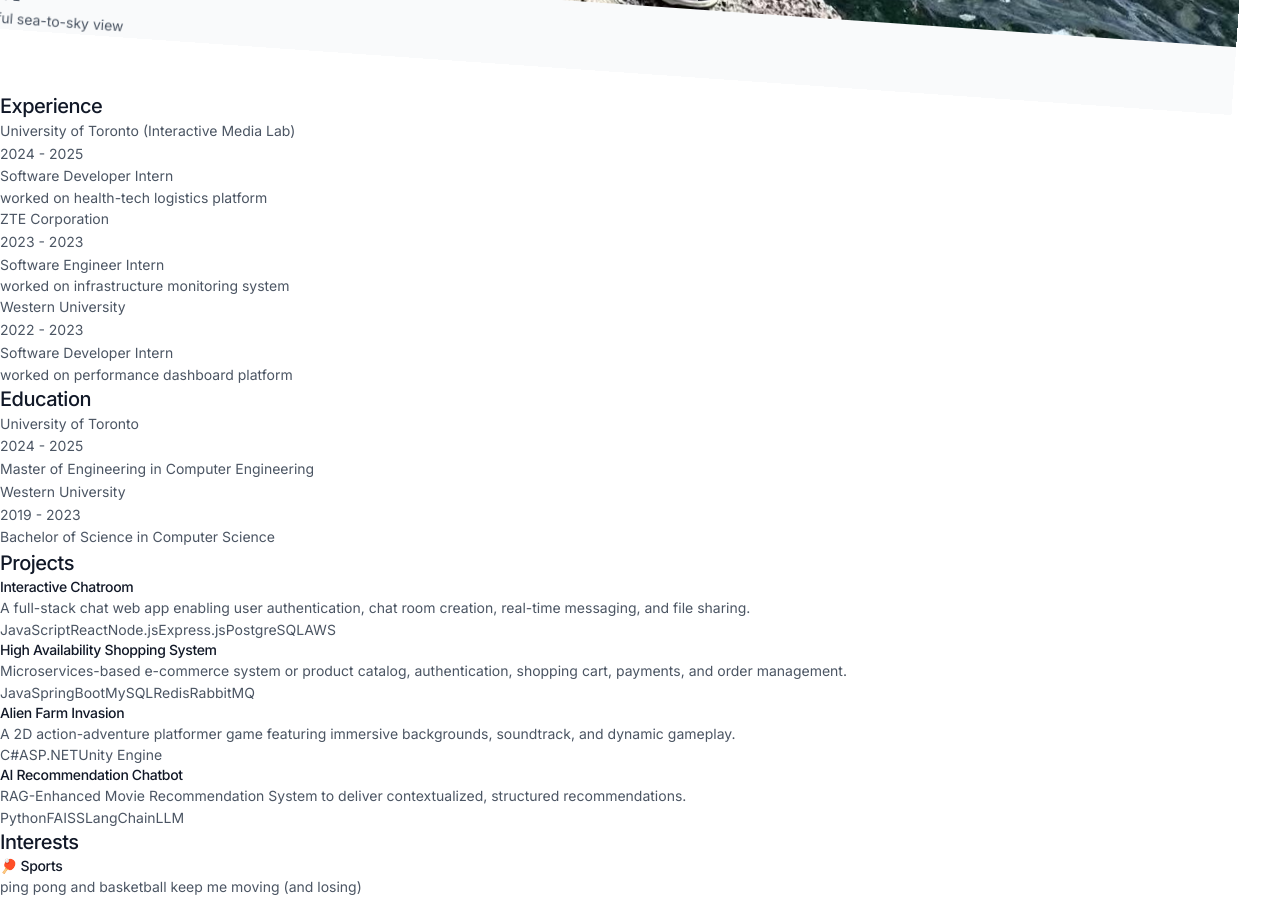
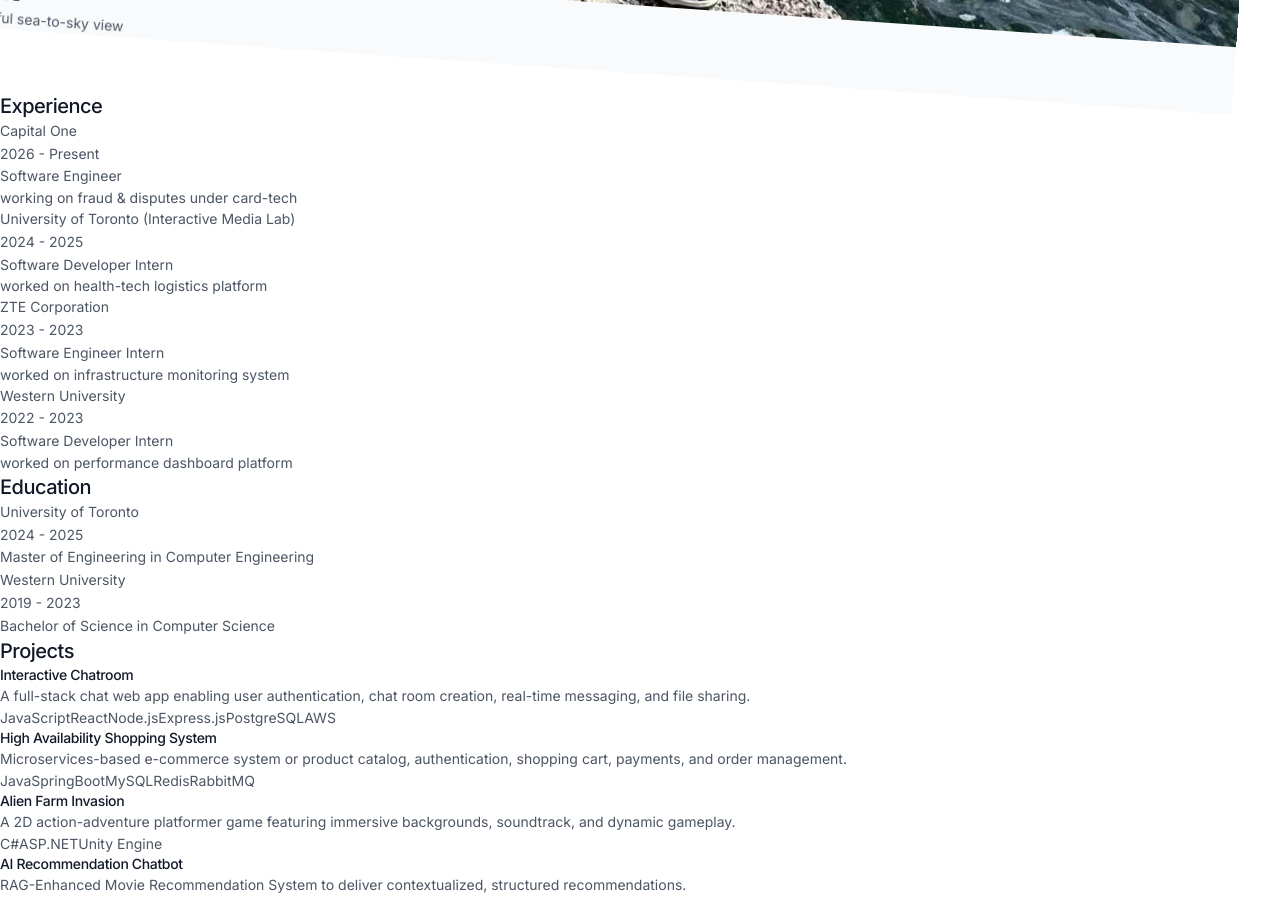
Before and after one commit to jasonxiexy/portfolio-web, a React (Vite) app: page / in a window 1280 px wide. Shown: the part 6720-7618 px from the top of the page. Built offline with nearby package versions, Linux system fonts and the light colour scheme.

Commit message:
Updated experiences

```diff
--- a/src/App.tsx
+++ b/src/App.tsx
@@ -8,9 +8,9 @@
 import Blog from './pages/Blog';
 // import SocialMedia from './pages/SocialMedia';
 // import About from './pages/Home';
-// import Gear from './pages/Gear';
-// import Contact from './pages/Contact';
-// import Gallery from './pages/Gallery';
+import Gear from './pages/Gear';
+import Contact from './pages/Contact';
+import Gallery from './pages/Gallery';
 import ScrollToTop from './utils/ScrollToTop';
 import { Layout } from './components/Layout';
 
@@ -74,7 +74,7 @@
                     <Route path="/blog" element={<Blog />} />
                     {/* <Route path="/gear" element={<Gear />} /> */}
                     {/* <Route path="/contact" element={<Contact />} /> */}
-                    {/* <Route path="/gallery" element={<Gallery />} /> */}
+                    <Route path="/gallery" element={<Gallery />} />
                   </Routes>
                 </motion.div>
               </AnimatePresence>
--- a/src/components/Navbar.tsx
+++ b/src/components/Navbar.tsx
@@ -18,6 +18,7 @@
   const navItems = [
     { path: '/', label: 'Home' },
     { path: '/blog', label: 'Blog' },
+    // { path: '/gallery', label: 'Gallery' },
     // { path: '/gear', label: 'Gear' },
     // { path: '/contact', label: 'Contact' },
   ];
--- a/src/data/sections.tsx
+++ b/src/data/sections.tsx
@@ -63,6 +63,13 @@
     content: (
       <div className="space-y-4 mb-8">
         {[
+          {
+            company: "Capital One",
+            date: "2026 - Present",
+            title: "Software Engineer",
+            description: ["working on fraud & disputes under card-tech"],
+            dotColor: "bg-blue-900"
+          },
           {
             company: "University of Toronto (Interactive Media Lab)",
             date: "2024 - 2025",
--- a/src/pages/Contact.tsx
+++ b/src/pages/Contact.tsx
@@ -150,7 +150,7 @@
             </motion.a>
 
             <motion.a
-              href="https://www.instagram.com/philllip.che/"
+              href="https://www.instagram.com/"
               target="_blank"
               rel="noopener noreferrer"
               className="flex items-center space-x-3 p-3 rounded-lg border border-gray-200 dark:border-gray-700 hover:border-gray-300 dark:hover:border-gray-600 transition-all group"
@@ -198,7 +198,7 @@
             </motion.a>
 
             <motion.a
-              href="https://discord.gg/mnp8Gf2mP2"
+              href="https://discord.gg/"
               target="_blank"
               rel="noopener noreferrer"
               className="flex items-center space-x-3 p-3 rounded-lg border border-gray-200 dark:border-gray-700 hover:border-gray-300 dark:hover:border-gray-600 transition-all group"
```
